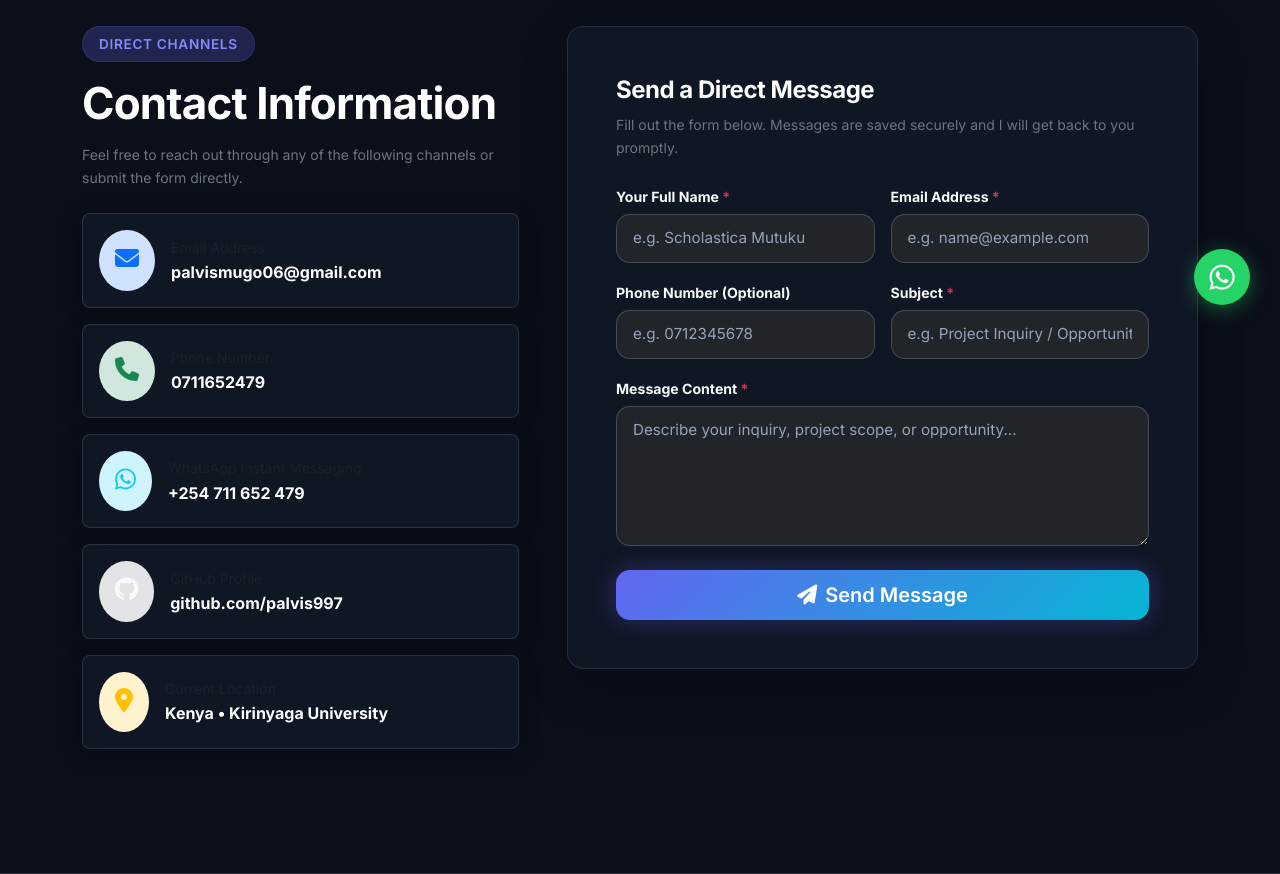
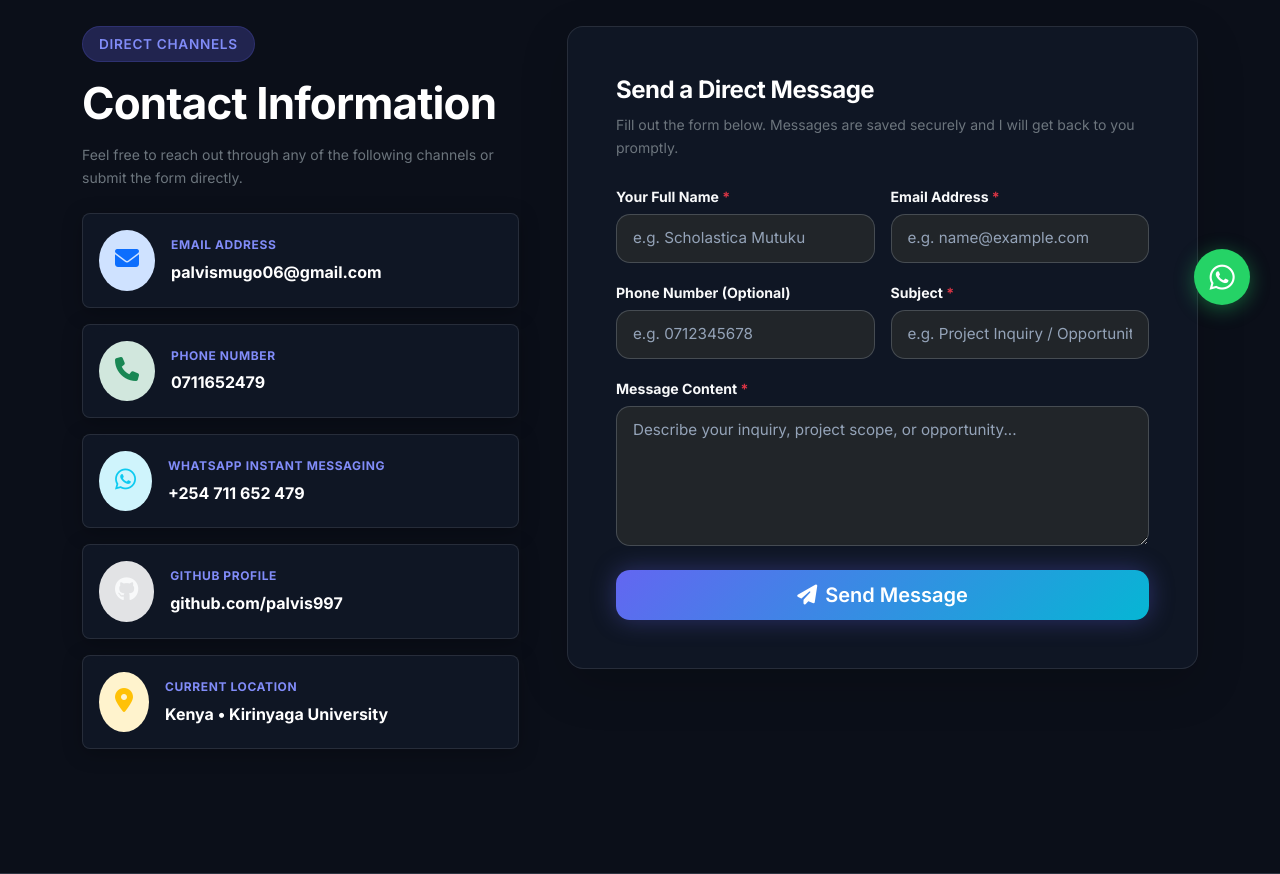
Before and after one commit to palvis997/portfolio, a Django app: page /contact/ in a window 1280 px wide. Shown: the part 465-1339 px from the top of the page. Run offline with Django 5.2, Linux system fonts and the light colour scheme; data comes from the database, SQL or seed files in the repository.

Commit message:
Enhance visibility and contrast of contact information headers

```diff
--- a/main/static/css/style.css
+++ b/main/static/css/style.css
@@ -1191,10 +1191,12 @@ h1, h2, h3, h4, h5, h6 {
 
 .about-card-item small {
     display: block;
-    color: var(--text-muted);
-    font-size: 0.75rem;
+    color: var(--accent-secondary);
+    font-size: 0.78rem;
+    font-weight: 700;
     text-transform: uppercase;
-    letter-spacing: 0.05em;
+    letter-spacing: 0.06em;
+    margin-bottom: 2px;
 }
 
 .about-card-item span {
@@ -2198,10 +2200,12 @@ h1, h2, h3, h4, h5, h6 {
 
 .contact-info-item small {
     display: block;
-    color: var(--text-muted);
-    font-size: 0.75rem;
+    color: var(--accent-secondary);
+    font-size: 0.78rem;
+    font-weight: 700;
     text-transform: uppercase;
-    letter-spacing: 0.05em;
+    letter-spacing: 0.06em;
+    margin-bottom: 2px;
 }
 
 .contact-info-item span, .contact-info-item a {
--- a/main/templates/main/contact_page.html
+++ b/main/templates/main/contact_page.html
@@ -46,65 +46,65 @@
 
                 <div class="d-flex flex-column gap-3 mb-4">
                     <!-- Email -->
-                    <div class="glass-card p-3 rounded-3 d-flex align-items-center gap-3">
+                    <div class="glass-card p-3 rounded-3 d-flex align-items-center gap-3 border border-secondary border-opacity-25">
                         <div class="p-3 bg-primary-subtle text-primary rounded-circle">
                             <i class="fas fa-envelope fs-4"></i>
                         </div>
                         <div>
-                            <span class="text-muted small d-block">Email Address</span>
-                            <a href="mailto:{{ site.email|default:'palvismugo06@gmail.com' }}" class="text-white fw-bold text-decoration-none">
+                            <span class="d-block text-accent fw-bold small text-uppercase mb-1" style="letter-spacing: 0.05em; font-size: 0.75rem;">Email Address</span>
+                            <a href="mailto:{{ site.email|default:'palvismugo06@gmail.com' }}" class="text-white fw-bold text-decoration-none fs-6">
                                 {{ site.email|default:'palvismugo06@gmail.com' }}
                             </a>
                         </div>
                     </div>
 
                     <!-- Phone -->
-                    <div class="glass-card p-3 rounded-3 d-flex align-items-center gap-3">
+                    <div class="glass-card p-3 rounded-3 d-flex align-items-center gap-3 border border-secondary border-opacity-25">
                         <div class="p-3 bg-success-subtle text-success rounded-circle">
                             <i class="fas fa-phone fs-4"></i>
                         </div>
                         <div>
-                            <span class="text-muted small d-block">Phone Number</span>
-                            <a href="tel:{{ site.phone|default:'0711652479' }}" class="text-white fw-bold text-decoration-none">
+                            <span class="d-block text-accent fw-bold small text-uppercase mb-1" style="letter-spacing: 0.05em; font-size: 0.75rem;">Phone Number</span>
+                            <a href="tel:{{ site.phone|default:'0711652479' }}" class="text-white fw-bold text-decoration-none fs-6">
                                 {{ site.phone|default:'0711652479' }}
                             </a>
                         </div>
                     </div>
 
                     <!-- WhatsApp -->
-                    <div class="glass-card p-3 rounded-3 d-flex align-items-center gap-3">
+                    <div class="glass-card p-3 rounded-3 d-flex align-items-center gap-3 border border-secondary border-opacity-25">
                         <div class="p-3 bg-info-subtle text-info rounded-circle">
                             <i class="fab fa-whatsapp fs-4"></i>
                         </div>
                         <div>
-                            <span class="text-muted small d-block">WhatsApp Instant Messaging</span>
-                            <a href="https://wa.me/{{ site.whatsapp_number|default:'254711652479' }}" target="_blank" rel="noopener noreferrer" class="text-white fw-bold text-decoration-none">
+                            <span class="d-block text-accent fw-bold small text-uppercase mb-1" style="letter-spacing: 0.05em; font-size: 0.75rem;">WhatsApp Instant Messaging</span>
+                            <a href="https://wa.me/{{ site.whatsapp_number|default:'254711652479' }}" target="_blank" rel="noopener noreferrer" class="text-white fw-bold text-decoration-none fs-6">
                                 +254 711 652 479
                             </a>
                         </div>
                     </div>
 
                     <!-- GitHub -->
-                    <div class="glass-card p-3 rounded-3 d-flex align-items-center gap-3">
+                    <div class="glass-card p-3 rounded-3 d-flex align-items-center gap-3 border border-secondary border-opacity-25">
                         <div class="p-3 bg-secondary-subtle text-light rounded-circle">
                             <i class="fab fa-github fs-4"></i>
                         </div>
                         <div>
-                            <span class="text-muted small d-block">GitHub Profile</span>
-                            <a href="https://github.com/{{ site.github_username|default:'palvis997' }}" target="_blank" rel="noopener noreferrer" class="text-white fw-bold text-decoration-none">
+                            <span class="d-block text-accent fw-bold small text-uppercase mb-1" style="letter-spacing: 0.05em; font-size: 0.75rem;">GitHub Profile</span>
+                            <a href="https://github.com/{{ site.github_username|default:'palvis997' }}" target="_blank" rel="noopener noreferrer" class="text-white fw-bold text-decoration-none fs-6">
                                 github.com/{{ site.github_username|default:'palvis997' }}
                             </a>
                         </div>
                     </div>
 
                     <!-- Location -->
-                    <div class="glass-card p-3 rounded-3 d-flex align-items-center gap-3">
+                    <div class="glass-card p-3 rounded-3 d-flex align-items-center gap-3 border border-secondary border-opacity-25">
                         <div class="p-3 bg-warning-subtle text-warning rounded-circle">
                             <i class="fas fa-map-marker-alt fs-4"></i>
                         </div>
                         <div>
-                            <span class="text-muted small d-block">Current Location</span>
-                            <span class="text-white fw-bold">{{ site.location|default:'Kenya' }} &bull; Kirinyaga University</span>
+                            <span class="d-block text-accent fw-bold small text-uppercase mb-1" style="letter-spacing: 0.05em; font-size: 0.75rem;">Current Location</span>
+                            <span class="text-white fw-bold fs-6">{{ site.location|default:'Kenya' }} &bull; Kirinyaga University</span>
                         </div>
                     </div>
                 </div>
```
